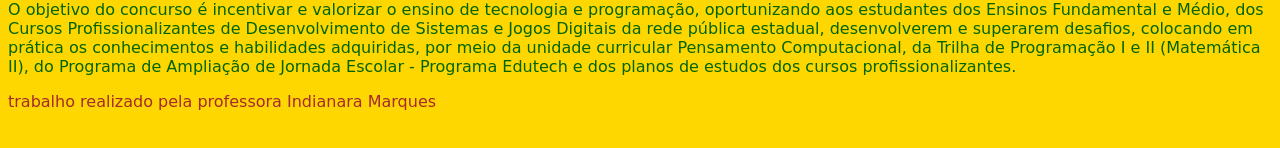
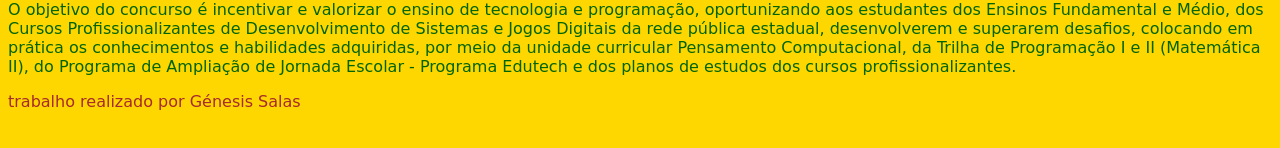
Before and after one commit to hydexh/projeto-agrinho, a plain HTML site: page index.html in a window 1280 px wide. Shown: the part 638-786 px from the top of the page. Drawn offline with Linux system fonts and the light colour scheme.

Commit message:
Update index.html

```diff
--- a/index.html
+++ b/index.html
@@ -29,7 +29,7 @@
         </section>
     </main>
     <footer>
-        <p>trabalho realizado pela professora Indianara Marques</p>
+        <p>trabalho realizado por Génesis Salas</p>
 
     </footer>
 
```
